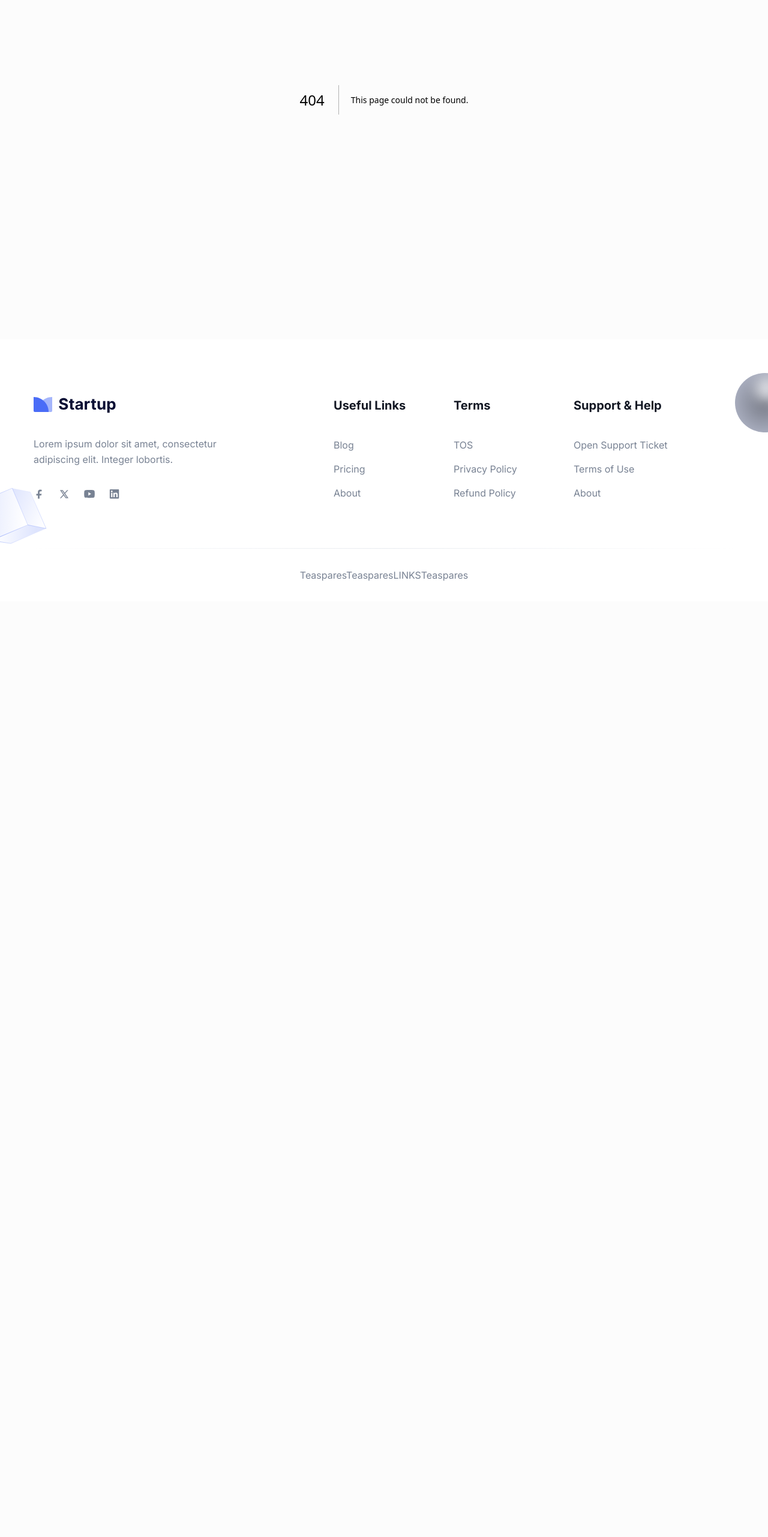
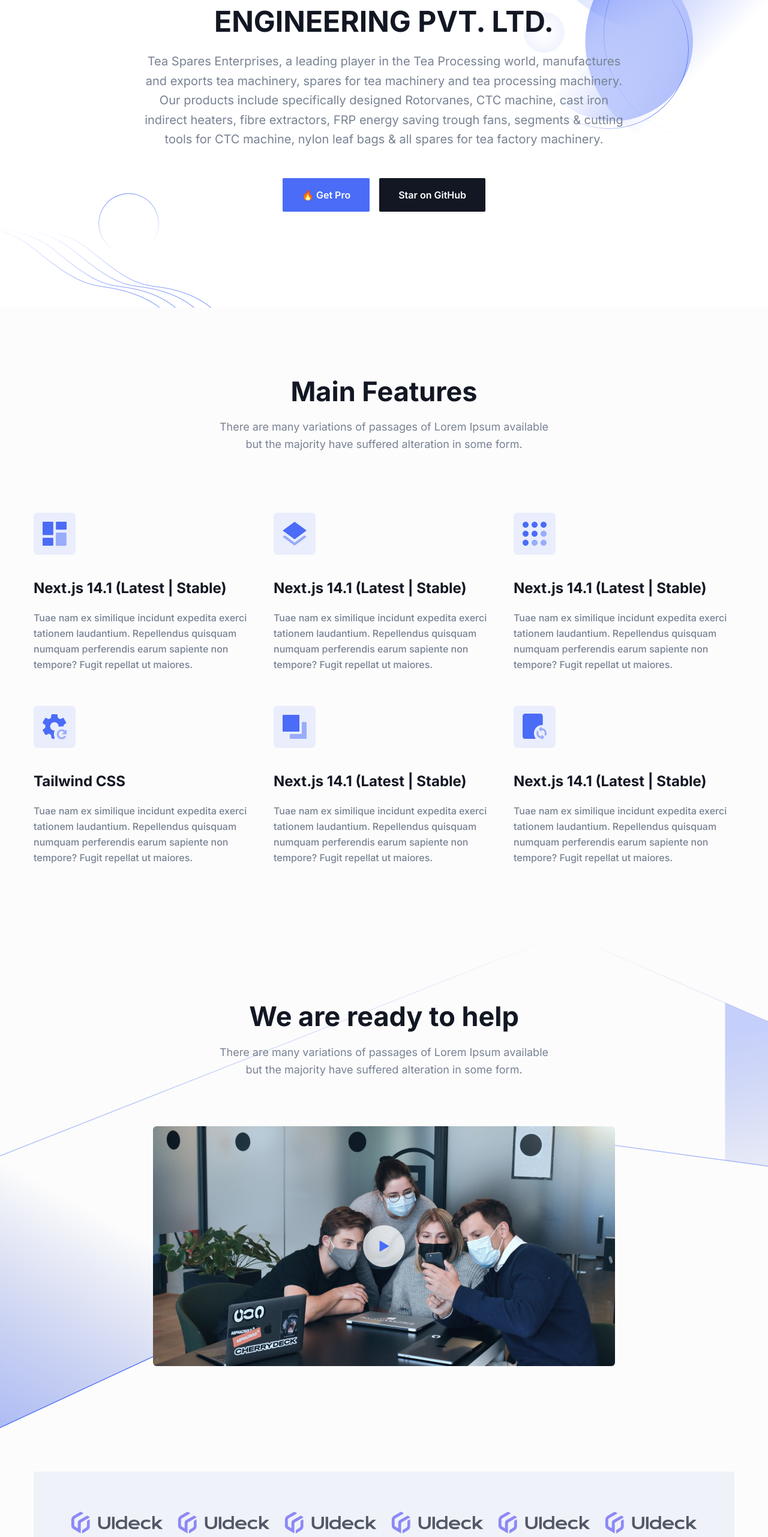
Before and after one commit to notrohit/verbose-potato, a Next.js app: page / in a window 1280 px wide. Before the commit this address had no page. Shown: the part 234-2797 px from the top of the page at 60% size. Before the commit the page ends 1237 px from the top, so only its background shows below. Built offline with nearby package versions, Linux system fonts and the light colour scheme.

Commit message:
Add conciled Page

```diff
--- /dev/null
+++ b/src/app/page.tsx
@@ -0,0 +1,36 @@
+import AboutSectionOne from "@/components/About/AboutSectionOne";
+import AboutSectionTwo from "@/components/About/AboutSectionTwo";
+import Blog from "@/components/Blog";
+import Brands from "@/components/Brands";
+import ScrollUp from "@/components/Common/ScrollUp";
+import Contact from "@/components/Contact";
+import Features from "@/components/Features";
+import Hero from "@/components/Hero";
+import Pricing from "@/components/Pricing";
+import Testimonials from "@/components/Testimonials";
+import Video from "@/components/Video";
+import { Metadata } from "next";
+
+export const metadata: Metadata = {
+  title: "teaspares",
+  description: "Home for teaspares",
+  // other metadata
+};
+
+export default function Home() {
+  return (
+    <>
+      <ScrollUp />
+      <Hero />
+      <Features />
+      <Video />
+      <Brands />
+      <AboutSectionOne />
+      <AboutSectionTwo />
+      <Testimonials />
+      <Pricing />
+      <Blog />
+      <Contact />
+    </>
+  );
+}
```
